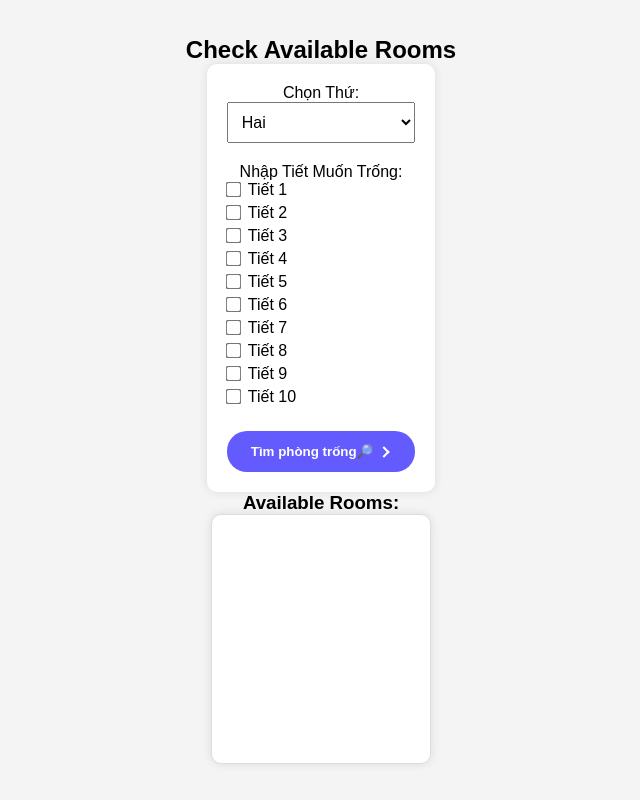
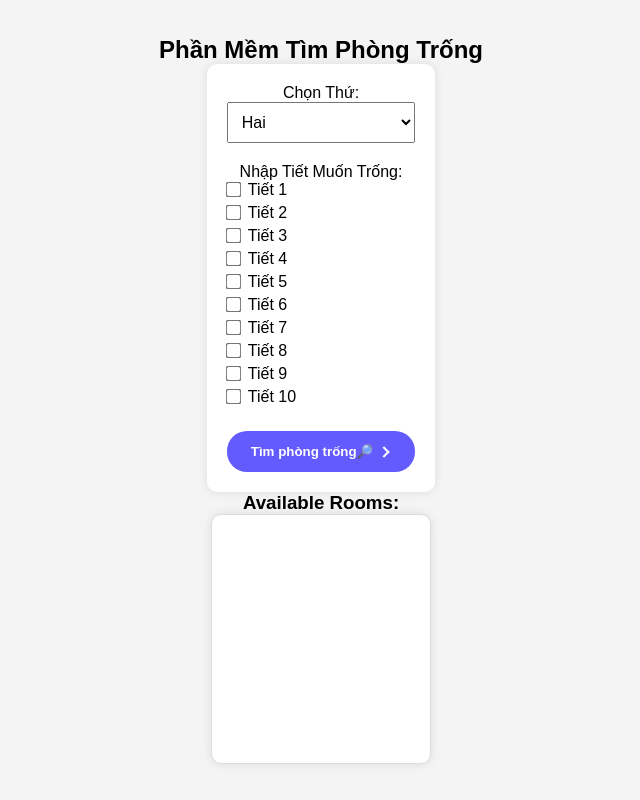
Before and after one commit to interestinglis/interestinglis.github.io, a plain HTML site: page index.html in a window 1280 px wide. Shown: the whole page, without its empty margins (319-959 px from the left). Drawn offline with Linux system fonts and the light colour scheme.

Commit message:
Fix#3 Change name

```diff
--- a/index.html
+++ b/index.html
@@ -7,7 +7,7 @@
     <link rel="stylesheet" href="assets/styles.css"> <!-- Load CSS -->
 </head>
 <body>
-    <h2>Check Available Rooms</h2>
+    <h2>Phần Mềm Tìm Phòng Trống</h2>
 
     <form id="roomForm">
         <!-- Chọn Thứ Section -->
```
